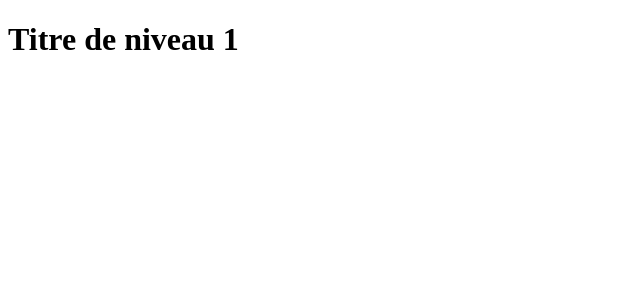
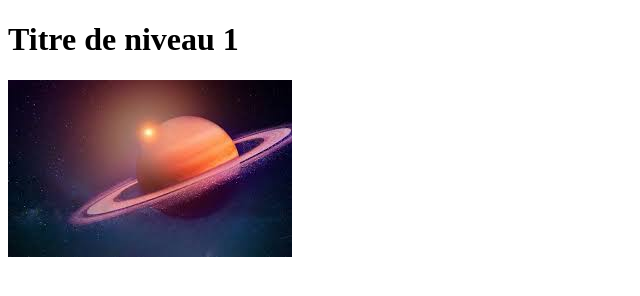
Before and after one commit to Naninha17/exercicedetest, a plain HTML site: page index.html in a window 1280 px wide. Shown: the whole page, without its empty margins (0-640 px from the left). Drawn offline with Linux system fonts and the light colour scheme.

Commit message:
Ajout d'une image dans mon code html

```diff
--- a/index.html
+++ b/index.html
@@ -8,5 +8,6 @@
     </head>
     <body>
         <h1>Titre de niveau 1</h1>
+    <img src="images/saturne.jpg" alt="">
     </body>
     </html>
```
